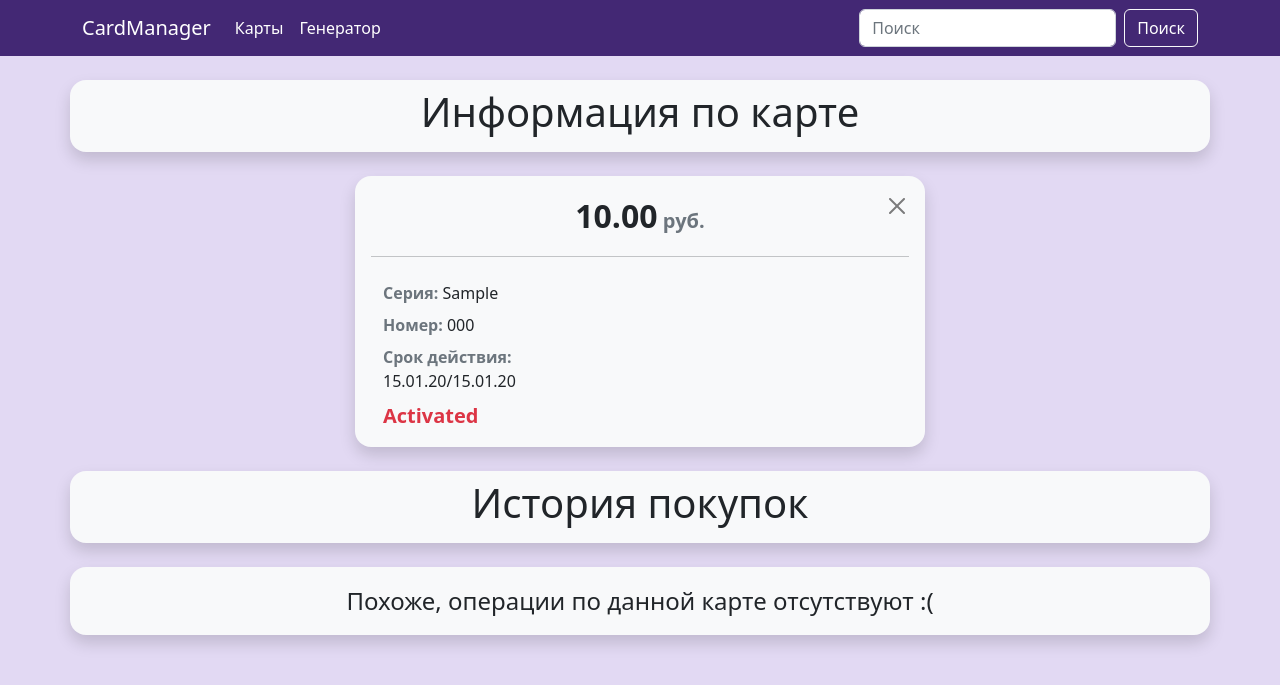
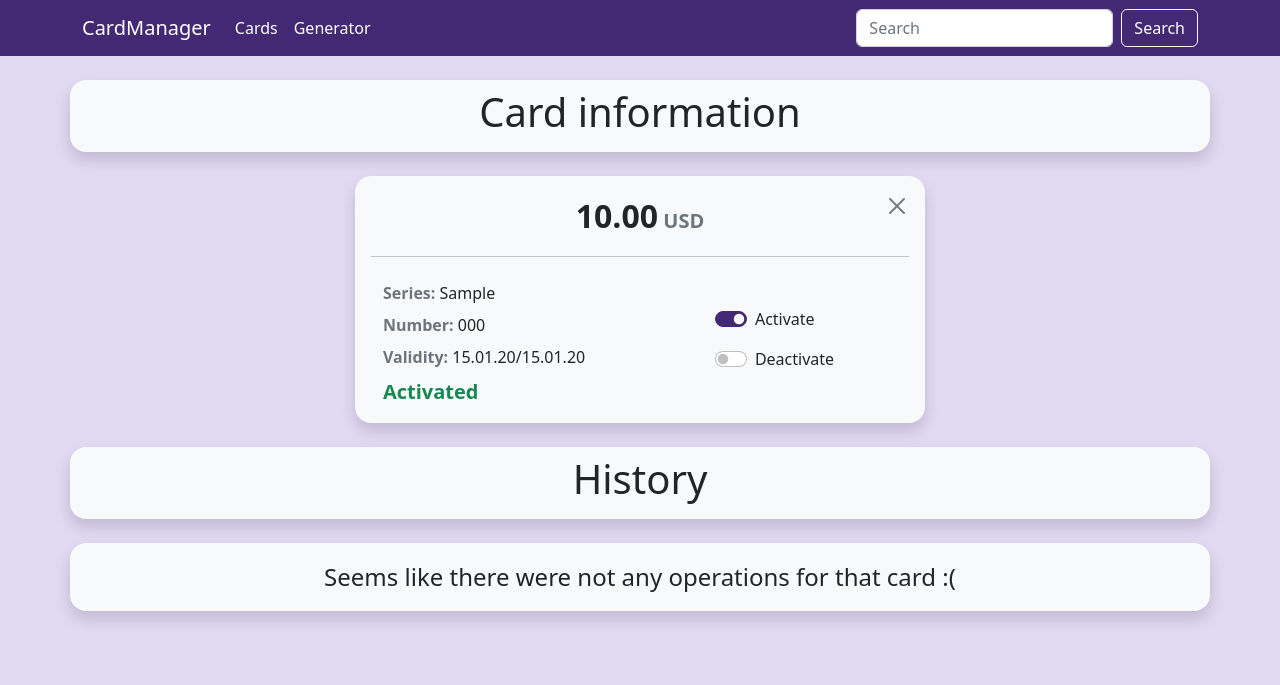
Before and after one commit to FrostIB18/CardManager, a Django app: page /card/1/ in a window 1280 px wide. Shown: the top 685 px of the page. Run offline with Django 4.2, Linux system fonts and the light colour scheme; tables that the repository leaves empty hold one stand-in row (values such as "Sample post").

Commit message:
Change language to en

```diff
--- a/manager/templates/manager/base.html
+++ b/manager/templates/manager/base.html
@@ -20,16 +20,16 @@
           <div class="collapse navbar-collapse" id="navbarNavDropdown">
               <ul class="navbar-nav" style="--bs-scroll-height: 100px;">
                   <li class="nav-item">
-                    <a class="nav-link active text-white" aria-current="page" href="{% url 'display' %}">Карты</a>
+                    <a class="nav-link active text-white" aria-current="page" href="{% url 'display' %}">Cards</a>
                   </li>
                   <li class="nav-item">
-                    <a class="nav-link active text-white" aria-current="page" href="{% url 'generator' %}">Генератор</a>
+                    <a class="nav-link active text-white" aria-current="page" href="{% url 'generator' %}">Generator</a>
                   </li>
               </ul>
           </div>
           <form class="d-flex" role="search" method="GET">
-              <input class="form-control me-2" type="search" name="search" placeholder="Поиск" aria-label="Search">
-              <button class="btn btn-outline-light text-white" type="submit">Поиск</button>
+              <input class="form-control me-2" type="search" name="search" placeholder="Search" aria-label="Search">
+              <button class="btn btn-outline-light text-white" type="submit">Search</button>
           </form>
       </div>
     </nav>
--- a/manager/templates/manager/card.html
+++ b/manager/templates/manager/card.html
@@ -12,7 +12,7 @@
 
 {% block content %}
     <div class="container bg-light mt-4 py-2 rounded-4 shadow text-center">
-        <h1>Информация по карте</h1>
+        <h1>Card information</h1>
     </div>
     <div class="container px-0">
         <div class="row mx-auto bg-light my-4 rounded-4 w-50 shadow px-3 py-3">
@@ -20,17 +20,17 @@
                 <form class="position-absolute mr-3 top-0 end-0" id="deletion" method="post">
                     {% csrf_token %}
                         <button class="btn btn-close justify-content-end rounded btn-danger text-white" aria-label="Close"
-                                data-toggle="tooltip" data-placement="top" title="Удалить карту" type="submit" name="delete" id="delete" value="Удалить"></button>
+                                data-toggle="tooltip" data-placement="top" title="Delete card" type="submit" name="delete" id="delete" value="Delete"></button>
                 </form>
             </div>
-            <p class="text-center fs-2 fw-bold mb-3">{{card.amount}}<span class="text-secondary normal fs-5"> руб.</span></p><hr>
+            <p class="text-center fs-2 fw-bold mb-3">{{card.amount}}<span class="text-secondary normal fs-5"> USD</span></p><hr>
             <div class="col">
-                <p class="my-2 "><b class="text-secondary">Серия:</b> {{card.series}}</p>
-                <p class="my-2"><b class="text-secondary">Номер:</b> {{card.number}}</p>
-                <p class="my-2"><b class="text-secondary">Срок действия:</b> {{card.release_date|date:"d.m.y"}}/{{card.expiration_date|date:"d.m.y"}}</p>
-                {% if card.status == 'Активирована' %}
+                <p class="my-2 "><b class="text-secondary">Series:</b> {{card.series}}</p>
+                <p class="my-2"><b class="text-secondary">Number:</b> {{card.number}}</p>
+                <p class="my-2"><b class="text-secondary">Validity:</b> {{card.release_date|date:"d.m.y"}}/{{card.expiration_date|date:"d.m.y"}}</p>
+                {% if card.status == 'Activated' %}
                     <span class="text-success fs-5"><strong>{{card.status}}</strong></span>
-                {% elif card.status == 'Не активирована' %}
+                {% elif card.status == 'Not activated' %}
                     <span class="text-warning fs-5"><strong>{{card.status}}</strong></span>
                 {% else %}
                     <span class="text-danger fs-5"><strong>{{card.status}}</strong></span>
@@ -39,33 +39,33 @@
             <div class="col d-flex align-items-center justify-content-center">
                 <form class="form-check form-switch" id="act" method="post">
                     {% csrf_token %}
-                    {% if card.status == "Активирована" %}
+                    {% if card.status == "Activated" %}
                         <label class="my-2"><input class="form-check-input"
                                                    role="switch" type="radio" id="act_1"
                                                    onclick="document.getElementById('act').submit();" checked
-                                                   name="activation" value="Активирована"> Активировать</label><br>
+                                                   name="activation" value="Activated"> Activate</label><br>
                         <label class="my-2"><input class="form-check-input"
                                                    role="switch" type="radio" id="deact_1"
                                                    onclick="document.getElementById('act').submit();"
-                                                   name="activation" value="Не активирована"> Деактивировать</label>
-                    {% elif card.status == "Не активирована" %}
+                                                   name="activation" value="Not activated"> Deactivate</label>
+                    {% elif card.status == "Not activated" %}
                         <label class="my-2"><input class="form-check-input"
                                                    type="radio" id="act_2" role="switch"
                                                    onclick="document.getElementById('act').submit();"
-                                                   name="activation" value="Активирована"> Активировать</label><br>
+                                                   name="activation" value="Activated"> Activate</label><br>
                         <label class="my-2"><input class="form-check-input"
                                                    type="radio" id="deact_2" role="switch"
                                                    onclick="document.getElementById('act').submit();"
-                                                   checked name="activation" value="Не активирована"> Деактивировать</label>
+                                                   checked name="activation" value="Not activated"> Deactivate</label>
                     {% endif %}
                 </form>
             </div>
         </div>
         <div class="container bg-light mt-4 py-2 rounded-4 shadow text-center">
-            <h1>История покупок</h1>
+            <h1>History</h1>
         </div>
         <div class="container bg-light mt-4 py-3 rounded-4 shadow text-center">
-            <p class="fs-4 my-auto">Похоже, операции по данной карте отсутствуют :(</p>
+            <p class="fs-4 my-auto">Seems like there were not any operations for that card :(</p>
         </div>
     </div>
 
--- a/manager/views.py
+++ b/manager/views.py
@@ -30,7 +30,7 @@ def card_info(request, card_pk):
             card.save(update_fields=['status'])
         elif del_action:
             card.delete()
-            messages.success(request, 'Карта успешно удалена!')
+            messages.success(request, 'The card was successfully deleted!')
             return HttpResponseRedirect(reverse('display'))
 
     return render(request, 'manager/card.html', {'card':card})
@@ -68,15 +68,15 @@ def generator(request):
                     card.amount = random.random()*300000
 
                     if card.expiration_date < datetime.now():
-                        card.status = 'Просрочена'
+                        card.status = 'Outdated'
                     else:
-                        card.status = random.choice(['Активирована', 'Не активирована'])
+                        card.status = random.choice(['Activated', 'Not activated'])
                     card.save()
-                    messages.success(request, 'Карты успешно сгенерированы!')
+                    messages.success(request, 'Cards successfully generated!')
             else:
                 return render(request, 'manager/generator.html',
-                              {'error':'Серия и количество должно быть положительным. Количество не должно превышать 100'})
+                              {'error':'Series and number should be positive. Amount should not be over 100'})
         else:
-            return render(request, 'manager/generator.html', {'error': 'Введите данные'})
+            return render(request, 'manager/generator.html', {'error': 'Input data'})
 
     return render(request, 'manager/generator.html')
```
Also changed, not shown: manager/templates/manager/generator.html (+5 -5 lines), manager/templates/manager/home.html (+7 -7 lines).
